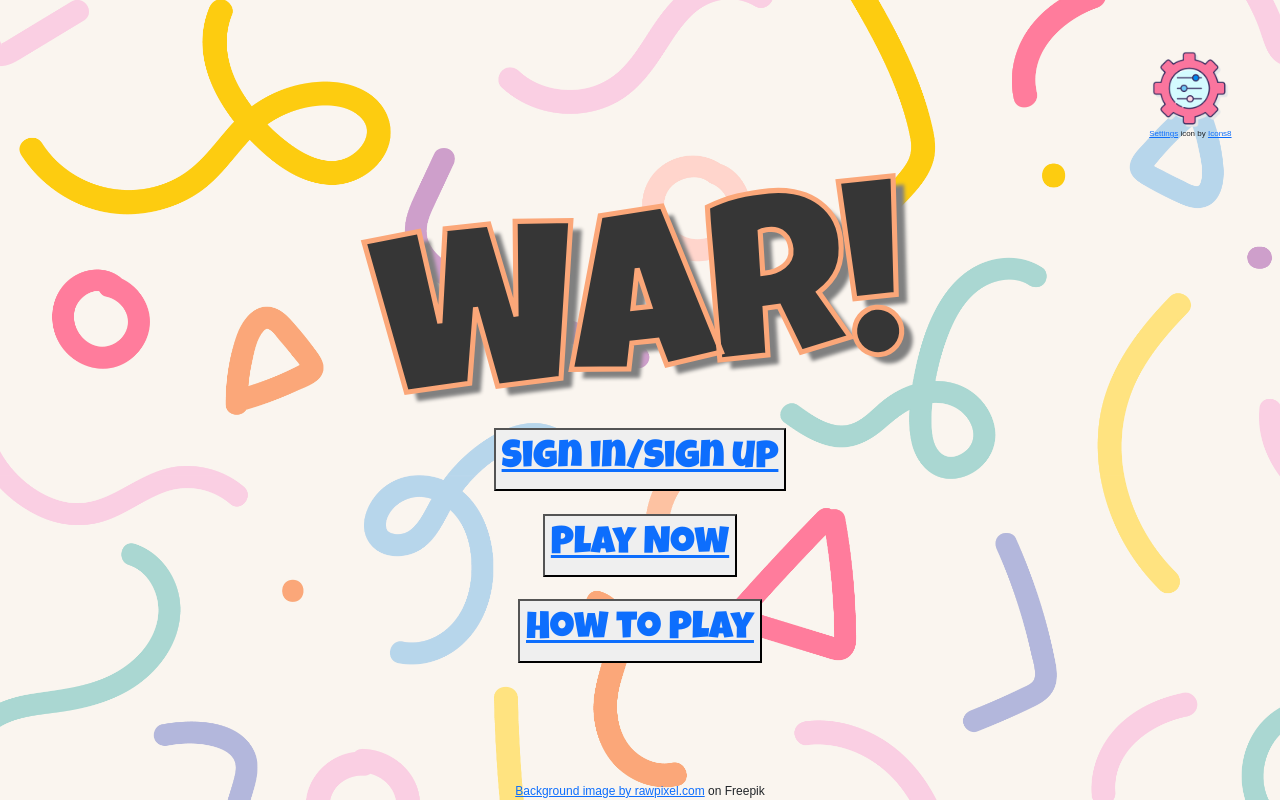
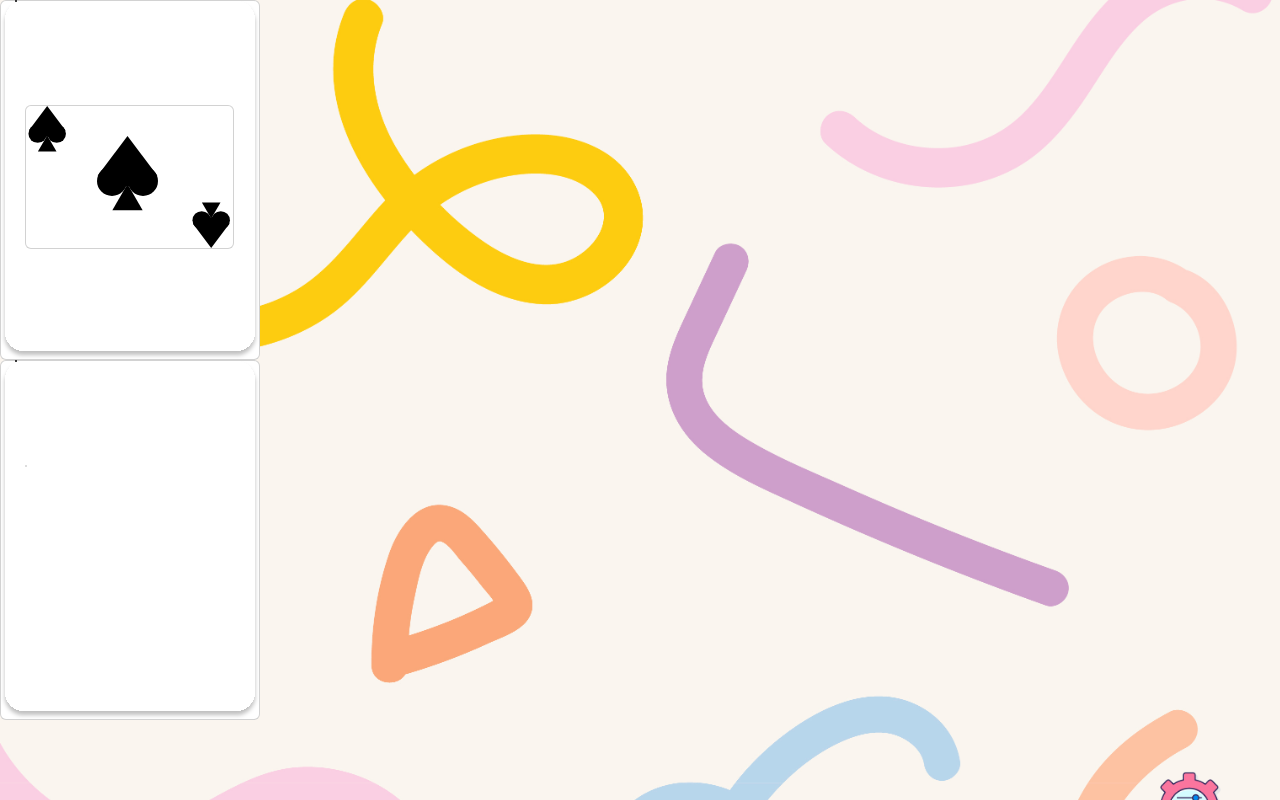
Before and after one commit to team-awesome1/awesome_cards, a React (Create React App) app: page / in a window 1280 px wide. Shown: the top 800 px of the page. Built offline with nearby package versions, Linux system fonts and the light colour scheme.

Commit message:
card-compoent to class

```diff
--- a/src/Card.js
+++ b/src/Card.js
@@ -2,7 +2,8 @@ import React, {useState} from "react";
 import Ks from './svg/Ks.svg';
 import spades from './svg/spades.svg';
 import blank_card from './svg/blank_card.svg';
-import IMAGES from './images.js'
+import IMAGES from './images.js';
+import './styles.css';
 
 // import {} from './svg'
 
@@ -20,13 +21,13 @@ const Card = ({ cardCode }) => {
     return(
         <>
         {isShowing ? (
-            <div id="card-container">
+            <div className="card-container">
                 <img className="card" src={blank_card} alt="" />
                 <img className="card value black" src={IMAGES[value]} alt="" />
                 <img className="card suit" src={IMAGES[suit]} alt="" />
             </div>
             ) : (
-            <div id="card-container">
+            <div className="card-container">
                 <img className="card" src={blank_card} alt="" />
                 <img className="card" src={IMAGES["back"]} alt="" />
             </div>
@@ -34,21 +35,6 @@ const Card = ({ cardCode }) => {
         }
         </>
     )
-
-    // return (
-    //     <div id="card-container">
-    //         <img className="card" src={blank_card} alt="" />
-    //         <img className="card" src={IMAGES["back"]} alt="" />
-    //     </div>
-    // )
-    // return (
-    //     <div id="card-container">
-    //         <img className="card" src={blank_card} alt="" />
-    //         <img className="card value black" src={IMAGES[value]} alt="" />
-    //         <img className="card suit" src={IMAGES[suit]} alt="" />
-
-    //     </div>
-    // )
 }
 
 export default Card;
--- a/src/Homepage.js
+++ b/src/Homepage.js
@@ -1,10 +1,13 @@
 import React from 'react';
 import { Link } from 'react-router-dom';
 import './Homepage.css';
+import Card from './Card';
 
 const Homepage = () => {
   return (
     <div className='Homepage'>
+      <Card cardCode="2S" />
+      <Card cardCode="4H" />
       <div className='OptionsGear'>
         {/* <OptionsGear /> */}
         {/* OptionsGear Component goes here; does not exist yet--see placeholder below */}
--- a/src/styles.css
+++ b/src/styles.css
@@ -3,7 +3,7 @@ body {
     font-family: sans-serif;
 }
 
-#card-container {
+.card-container {
     position: relative;
     height: 3.75in;
 }
@@ -15,11 +15,13 @@ body {
 .value {
     top: 0px;
     left: 15px;
+    /* position: relative; */
 }
 
 .suit {
     top: 105px;
     left: 25px;
+    /* position: relative; */
 }
 
 .black {
```
